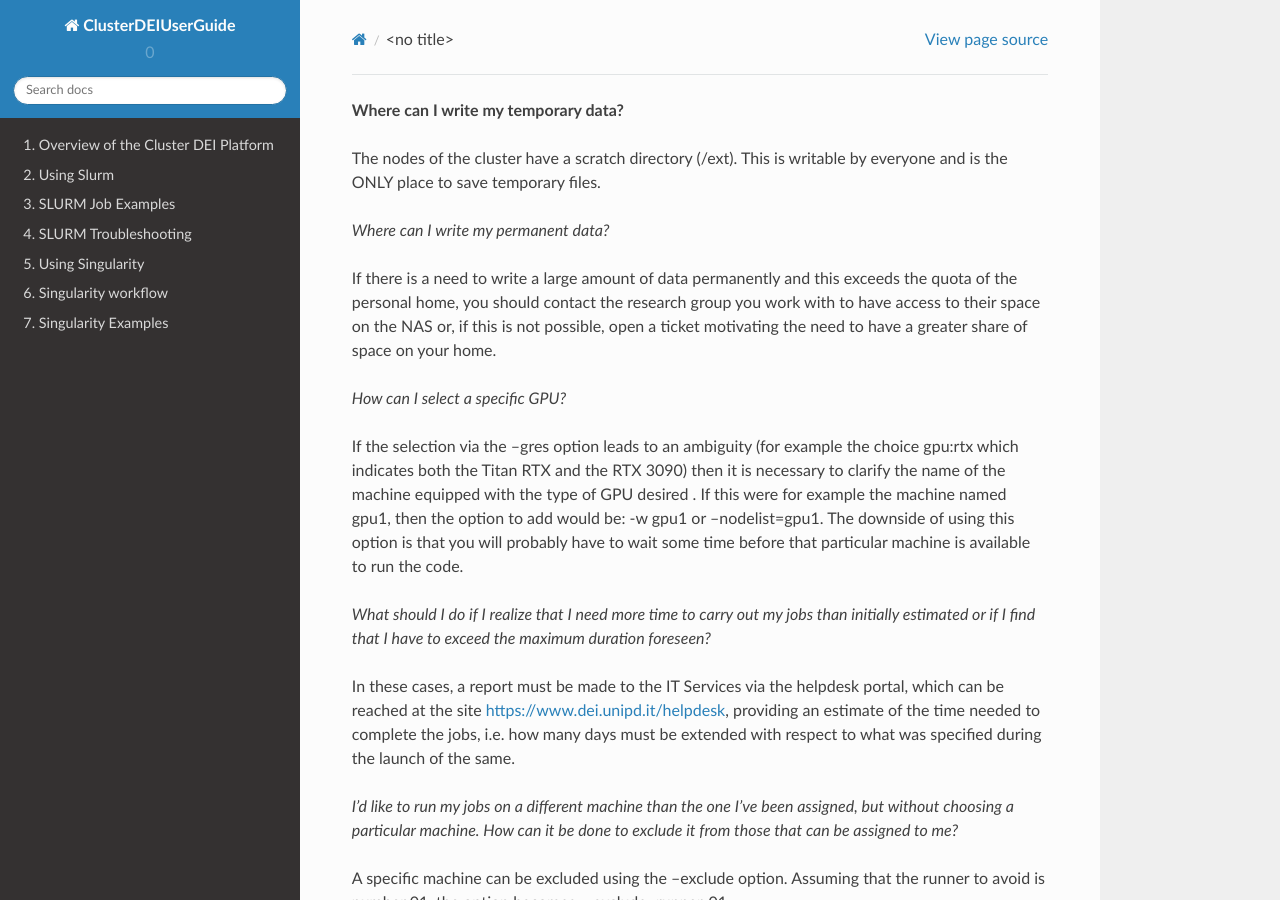
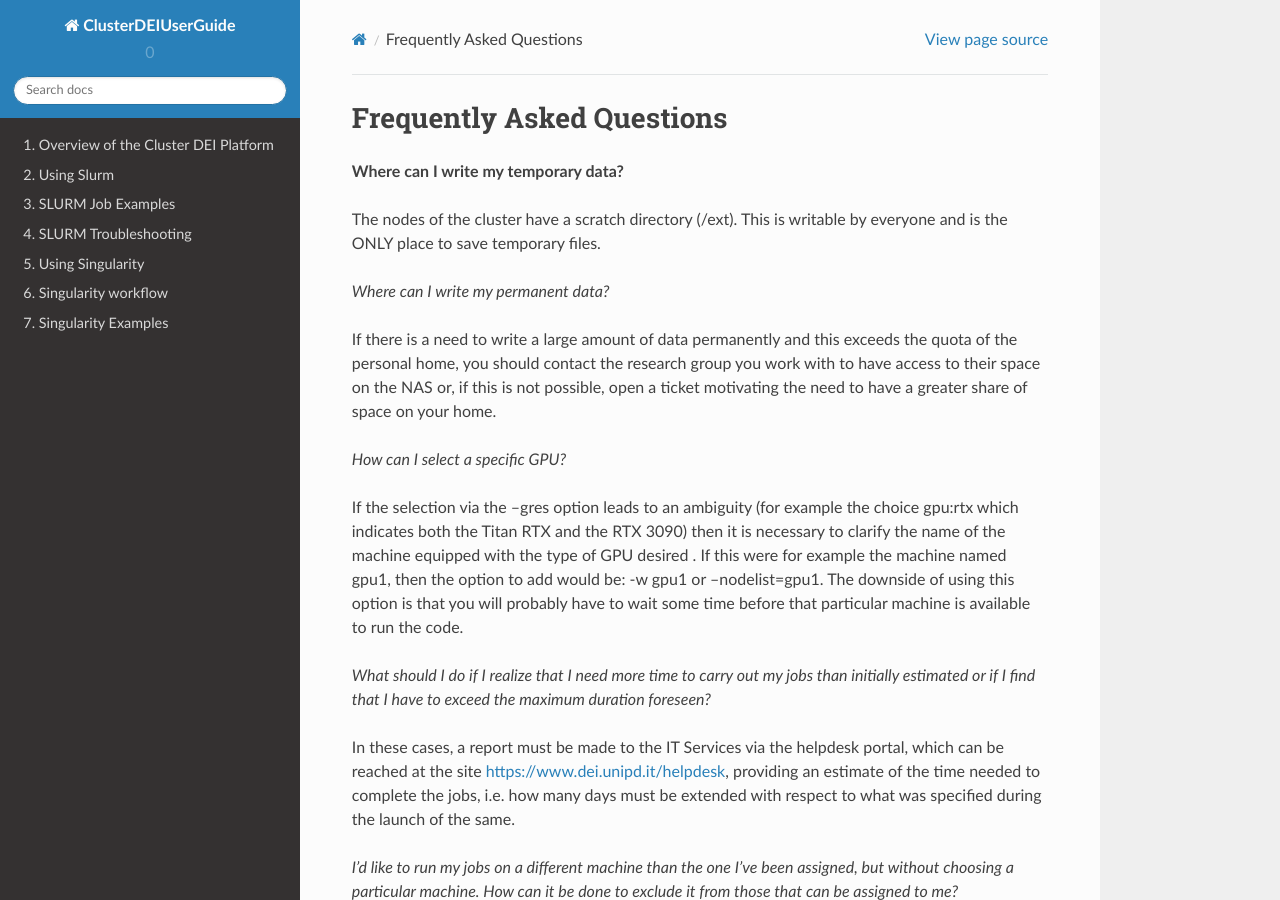
Before and after one commit to agostinoandriolo/clusterDEIguide, a Sphinx documentation site: the page built from ClusterDEIUserGuide-master/docs/FAQ.rst, in a window 1280 px wide and 900 px high. Built offline with Sphinx 7.4.7 and the Read the Docs theme 2.0.0, drawn with Linux system fonts in a browser that asks for light colours.

Commit message:
Update FAQ.rst

```diff
--- a/ClusterDEIUserGuide-master/docs/FAQ.rst
+++ b/ClusterDEIUserGuide-master/docs/FAQ.rst
@@ -1,3 +1,10 @@
+Frequently Asked Questions
+==============================
+.. |br| raw:: html
+
+     <br>
+
+
 **Where can I write my temporary data?**
 
 The nodes of the cluster have a scratch directory (/ext). This is writable by everyone and is the ONLY place to save temporary files.
```
